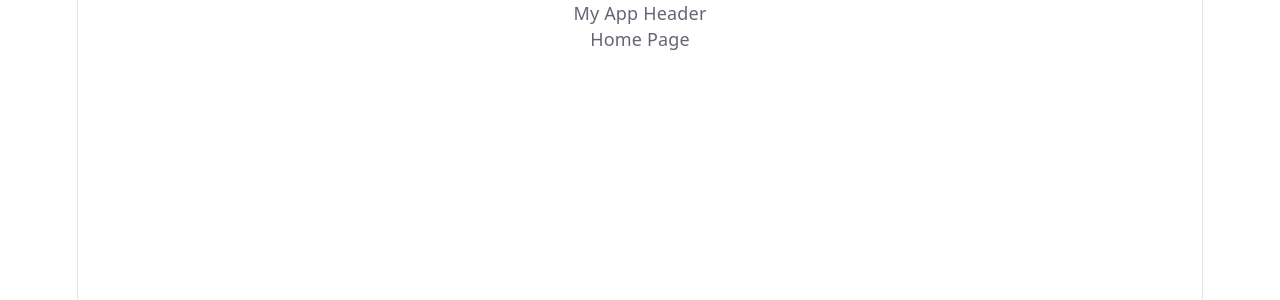
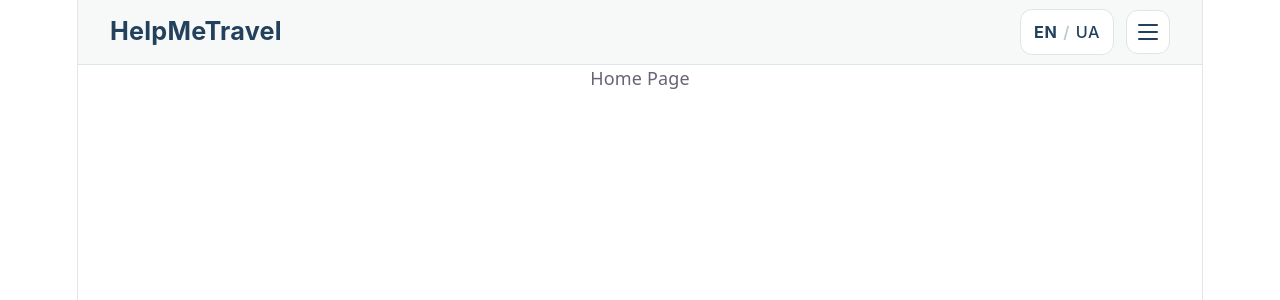
Before and after one commit to HelpMeTravel/frontend, a React app: page / in a window 1280 px wide. Shown: the top 300 px of the page. Built offline with nearby package versions, Linux system fonts and the light colour scheme; the HTML template or start-up script is replaced by a standard one.

Commit message:
Add header

```diff
--- /dev/null
+++ b/src/components/Header.jsx
@@ -0,0 +1,231 @@
+import { useState } from 'react';
+import { Link } from 'react-router-dom';
+import {
+AppBar,
+Toolbar,
+Typography,
+Box,
+Button,
+IconButton,
+Menu,
+MenuItem,
+} from '@mui/material';
+
+export default function Header() {
+const [language, setLanguage] = useState('EN');
+const [menuAnchor, setMenuAnchor] = useState(null);
+
+const menuOpen = Boolean(menuAnchor);
+
+const handleLanguageChange = () => {
+setLanguage(language === 'EN' ? 'UA' : 'EN');
+};
+
+const handleMenuClose = () => {
+setMenuAnchor(null);
+};
+
+return (
+<AppBar
+position="static"
+elevation={0}
+sx={{
+bgcolor: '#F6F9F8',
+color: '#23415C',
+borderBottom: '1px solid #DCE5E9',
+}}
+>
+<Toolbar
+sx={{
+minHeight: '76px',
+px: { xs: 2, md: 4 },
+display: 'flex',
+justifyContent: 'space-between',
+gap: 2,
+}}
+>
+{/* Назва сайту */}
+<Typography
+component={Link}
+to="/"
+sx={{
+color: '#23415C',
+textDecoration: 'none',
+fontFamily: '"Inter", sans-serif',
+fontSize: '1.4rem',
+fontWeight: 700,
+whiteSpace: 'nowrap',
+'&': {
+textDecoration: 'none',
+},
+}}
+>
+HelpMeTravel
+</Typography>
+
+    {/* Перемикач мови та меню */}
+    <Box
+      sx={{
+        display: 'flex',
+        alignItems: 'center',
+        gap: 1.5,
+      }}
+    >
+      {/* Перемикач мови */}
+      <Button
+        onClick={handleLanguageChange}
+        aria-label="Switch language"
+        color="inherit"
+        sx={{
+          minWidth: '94px',
+          px: 1.5,
+          py: 1,
+          fontFamily: '"Inter", sans-serif',
+          fontSize: '0.9rem',
+          fontWeight: 600,
+          color: '#23415C',
+          backgroundColor: '#FFFFFF',
+          border: '1px solid #DCE5E9',
+          borderRadius: '12px',
+          textTransform: 'none',
+          '&:hover': {
+            backgroundColor: '#EAF1F3',
+            borderColor: '#B9CAD4',
+          },
+        }}
+      >
+        <Box
+          component="span"
+          sx={{
+            color: language === 'EN' ? '#23415C' : '#58738A',
+            fontWeight: language === 'EN' ? 700 : 500,
+          }}
+        >
+          EN
+        </Box>
+
+        <Box
+          component="span"
+          sx={{
+            mx: 0.75,
+            color: '#B9CAD4',
+          }}
+        >
+          /
+        </Box>
+
+        <Box
+          component="span"
+          sx={{
+            color: language === 'UA' ? '#58738A' : '#23415C',
+            fontWeight: language === 'UA' ? 700 : 500,
+          }}
+        >
+          UA
+        </Box>
+      </Button>
+
+      {/* Кнопка меню-гамбургера */}
+      <IconButton
+        aria-label={menuOpen ? 'Close menu' : 'Open menu'}
+        aria-controls={menuOpen ? 'header-menu' : undefined}
+        aria-expanded={menuOpen}
+        onClick={(event) => setMenuAnchor(event.currentTarget)}
+        sx={{
+          width: 44,
+          height: 44,
+          color: '#23415C',
+          backgroundColor: '#FFFFFF',
+          border: '1px solid #DCE5E9',
+          borderRadius: '12px',
+          display: 'flex',
+          flexDirection: 'column',
+          justifyContent: 'center',
+          alignItems: 'center',
+          gap: '5px',
+          '&:hover': {
+            backgroundColor: '#EAF1F3',
+            borderColor: '#B9CAD4',
+          },
+        }}
+      >
+        <Box
+          sx={{
+            width: 20,
+            height: 2,
+            bgcolor: 'currentColor',
+            borderRadius: 1,
+          }}
+        />
+        <Box
+          sx={{
+            width: 20,
+            height: 2,
+            bgcolor: 'currentColor',
+            borderRadius: 1,
+          }}
+        />
+        <Box
+          sx={{
+            width: 20,
+            height: 2,
+            bgcolor: 'currentColor',
+            borderRadius: 1,
+          }}
+        />
+      </IconButton>
+
+      {/* Випадаюче меню */}
+      <Menu
+        id="header-menu"
+        anchorEl={menuAnchor}
+        open={menuOpen}
+        onClose={handleMenuClose}
+        slotProps={{
+          paper: {
+            sx: {
+              mt: 1,
+              minWidth: 160,
+              color: '#23415C',
+              backgroundColor: '#F6F9F8',
+              border: '1px solid #DCE5E9',
+              borderRadius: '12px',
+              boxShadow: '0 8px 24px rgba(35, 65, 92, 0.10)',
+            },
+          },
+        }}
+      >
+        <MenuItem
+          component={Link}
+          to="/"
+          onClick={handleMenuClose}
+          sx={{
+            color: '#23415C',
+            '&:hover': {
+              backgroundColor: '#EAF1F3',
+            },
+          }}
+        >
+          Home
+        </MenuItem>
+
+        <MenuItem
+          component={Link}
+          to="/about"
+          onClick={handleMenuClose}
+          sx={{
+            color: '#23415C',
+            '&:hover': {
+              backgroundColor: '#EAF1F3',
+            },
+          }}
+        >
+          About
+        </MenuItem>
+      </Menu>
+    </Box>
+  </Toolbar>
+</AppBar>
+
+);
+}
--- a/src/components/Layout.jsx
+++ b/src/components/Layout.jsx
@@ -1,8 +1,9 @@
 import { Outlet } from 'react-router-dom';
+import Header from './Header';
 
 export const Layout = () => (
   <>
-    <header>My App Header</header>
+    <Header />
     <main>
       <Outlet />
     </main>
```
